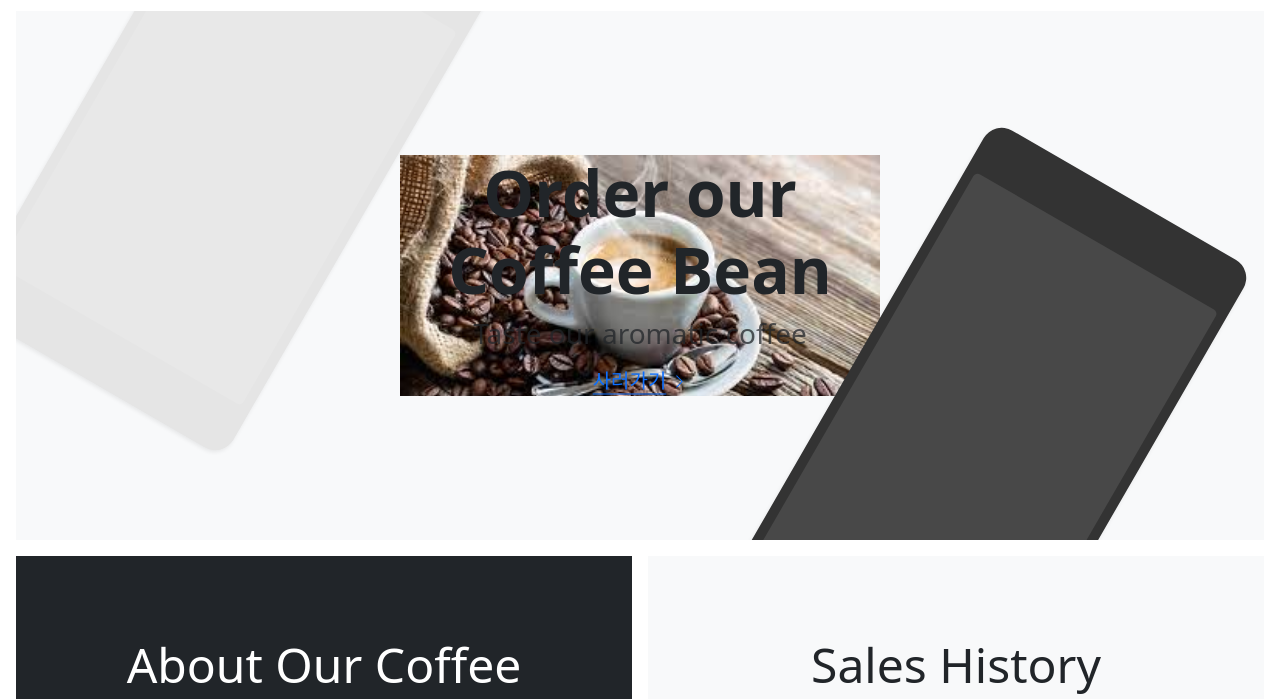
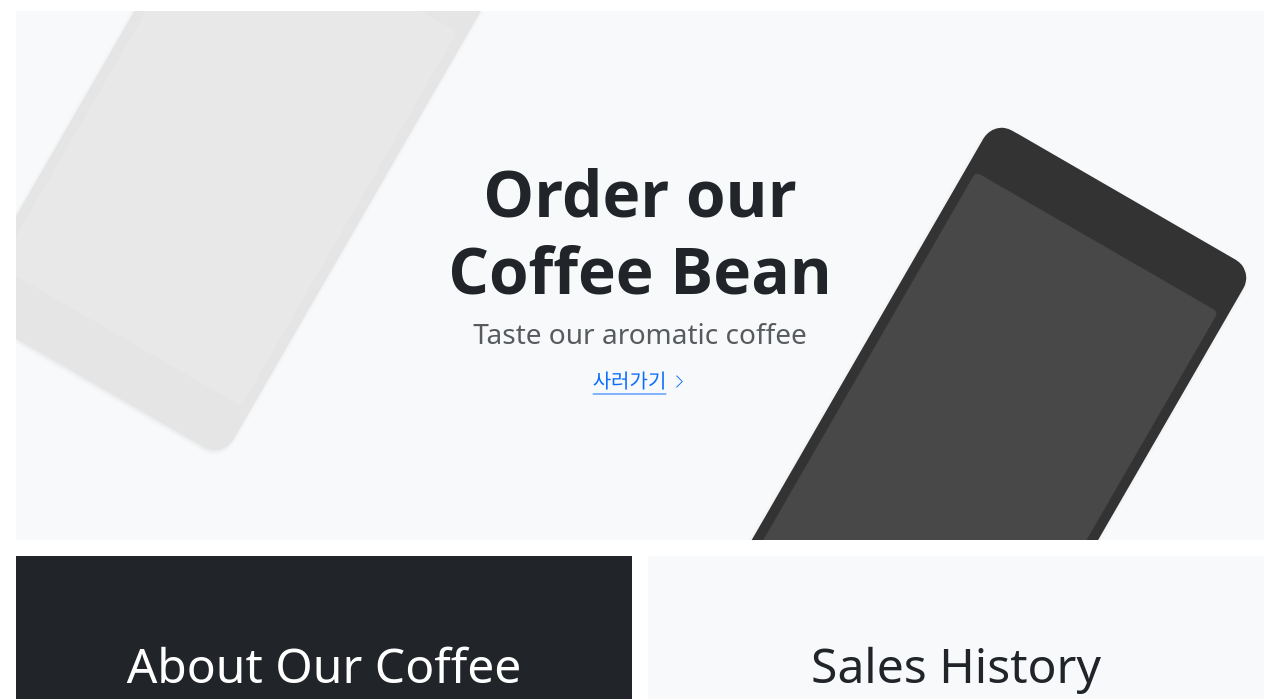
Before and after one commit to JuriJung6/shop, a plain HTML site: page index.html in a window 1280 px wide. Shown: the part 68-767 px from the top of the page. Drawn offline with Linux system fonts and the light colour scheme.

Commit message:
1st_draft3

```diff
--- a/index.html
+++ b/index.html
@@ -224,8 +224,8 @@
 
     <div class="position-relative overflow-hidden p-3 p-md-5 m-md-3 text-center bg-body-tertiary">
       <div class="col-md-6 p-lg-5 mx-auto my-5">
-        <div id=""
-          style="background:url('image/mainpageBackground.jpeg'); background-size:cover; background-repeat:no-repeat;">
+        <!-- <div id=""
+          style="background:url('image/mainpageBackground.jpeg'); background-size:cover; background-repeat:no-repeat;"></div> -->
           <h1 class="display-3 fw-bold">Order our Coffee Bean</h1>
           <h3 class="fw-normal text-muted mb-3">Taste our aromatic coffee</h3>
           <div class="d-flex gap-3 justify-content-center lead fw-normal">
@@ -237,7 +237,6 @@
               </svg>
             </a>
           </div>
-        </div>
       </div>
       <div class="product-device shadow-sm d-none d-md-block"></div>
       <div class="product-device product-device-2 shadow-sm d-none d-md-block"></div>
```
